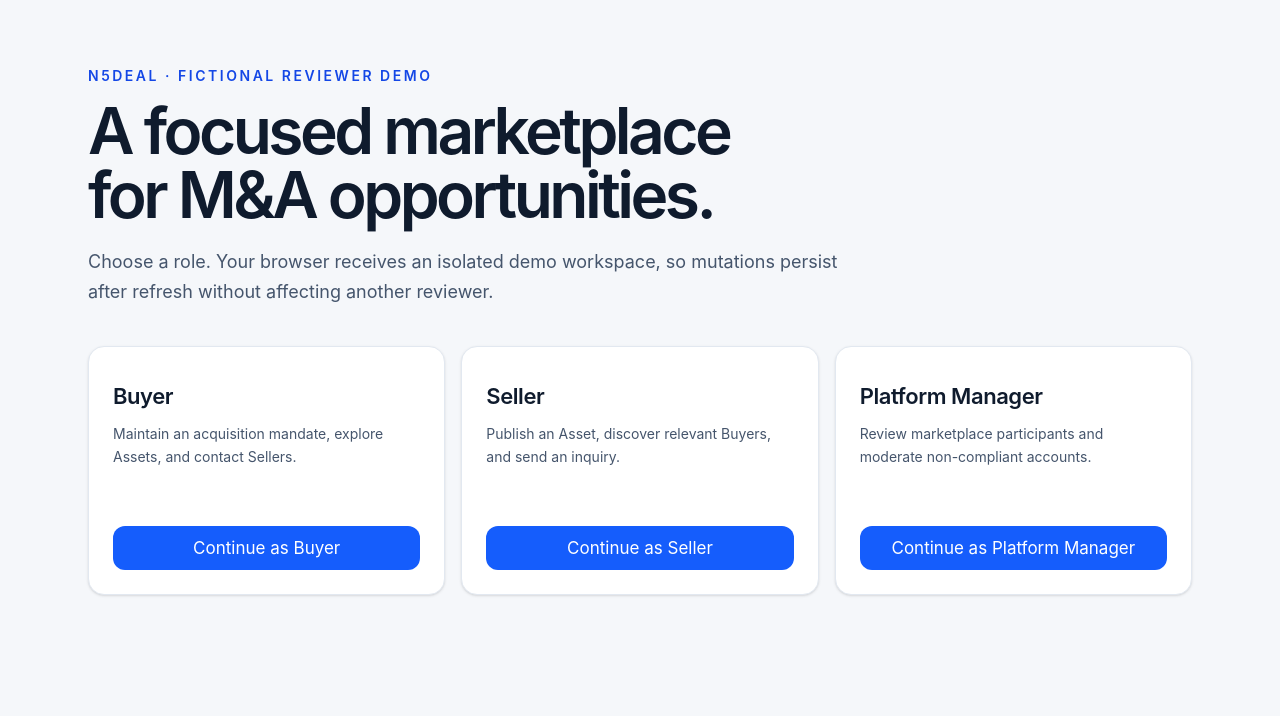
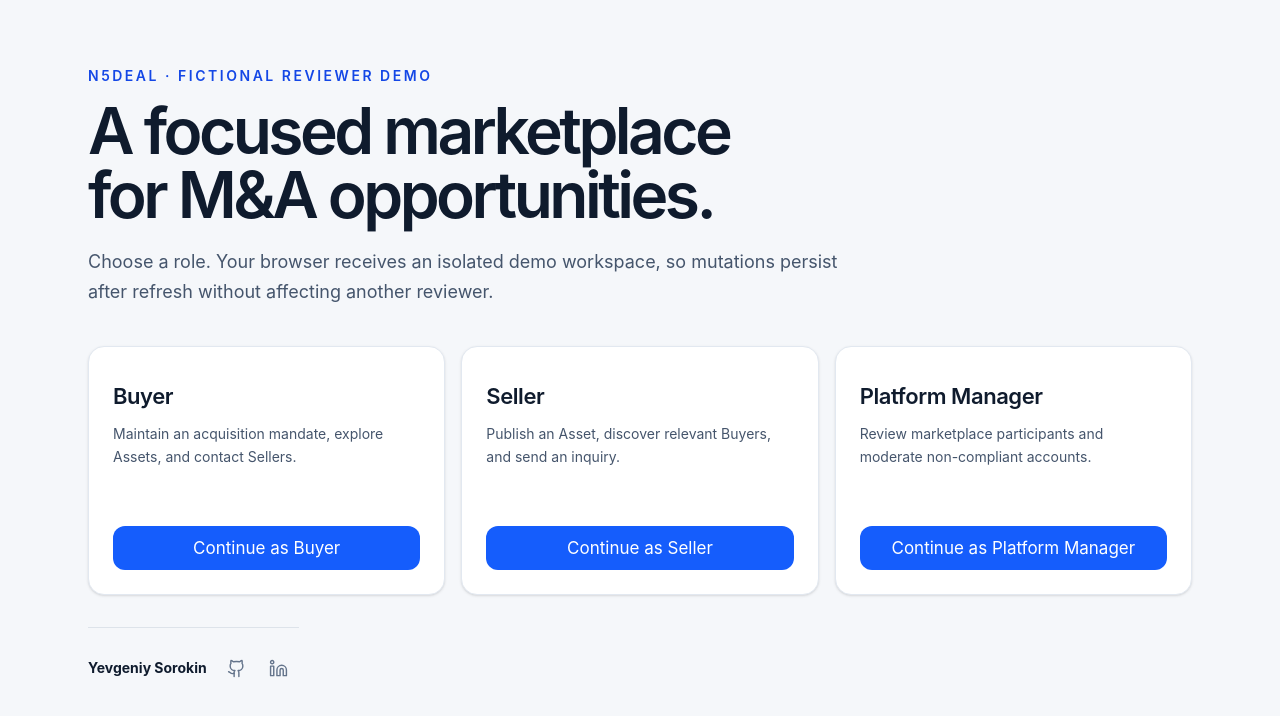
Before and after one commit to ewgenij87snwork/deals-marketplace-prototype, a Next.js app: page / in a window 1280 px wide. Shown: the top 716 px of the page. Built offline with nearby package versions, Linux system fonts and the light colour scheme.

Commit message:
feat: add creator contact signature

```diff
--- a/src/app/globals.css
+++ b/src/app/globals.css
@@ -103,8 +103,12 @@ button:disabled {
   color: #fff;
 }
 .switch-link {
+  border: 1px solid #33445e;
+}
+.sidebar-footer {
   margin-top: auto;
-  border: 1px solid #33445e;
+  display: grid;
+  gap: 12px;
 }
 .session-controls {
   display: grid;
@@ -128,6 +132,76 @@ button:disabled {
   color: #fecaca;
   font-size: 13px;
   line-height: 1.4;
+}
+.creator-signature {
+  display: flex;
+  width: max-content;
+  max-width: 100%;
+  align-items: center;
+  gap: 10px;
+  font-style: normal;
+}
+.creator-signature__name {
+  margin: 0;
+  color: var(--ink);
+  font-size: 14px;
+  font-weight: 650;
+  line-height: 1.35;
+  white-space: nowrap;
+}
+.creator-signature__links {
+  display: flex;
+  flex: 0 0 auto;
+  gap: 2px;
+}
+.creator-signature__link {
+  width: 40px;
+  height: 40px;
+  display: inline-flex;
+  align-items: center;
+  justify-content: center;
+  border-radius: 9px;
+  color: var(--muted);
+  text-decoration: none;
+  transition:
+    background-color 0.2s cubic-bezier(0.16, 1, 0.3, 1),
+    color 0.2s cubic-bezier(0.16, 1, 0.3, 1),
+    transform 0.2s cubic-bezier(0.16, 1, 0.3, 1);
+}
+.creator-signature__link:hover {
+  background: #e8eef8;
+  color: var(--primary);
+}
+.creator-signature__link:active {
+  transform: translateY(1px);
+}
+.creator-signature--sidebar {
+  gap: 8px;
+  padding-top: 16px;
+  border-top: 1px solid #33445e;
+}
+.creator-signature--sidebar .creator-signature__name {
+  color: #e6edf6;
+}
+.creator-signature--sidebar .creator-signature__link {
+  width: 36px;
+  height: 36px;
+  color: #9fb0c5;
+}
+.creator-signature--sidebar .creator-signature__links {
+  gap: 1px;
+}
+.creator-signature--sidebar .creator-signature__link:hover {
+  background: #1c2d47;
+  color: #fff;
+}
+.creator-signature--welcome {
+  margin-top: 32px;
+  padding-top: 20px;
+  border-top: 1px solid var(--border);
+}
+.creator-signature--mobile {
+  display: none;
 }
 .content {
   flex: 1;
@@ -591,6 +665,20 @@ details > summary:hover {
   color: var(--ink);
   text-decoration: none;
 }
+@media (max-width: 1000px) {
+  .sidebar-footer {
+    margin-top: 0;
+  }
+  .creator-signature--sidebar {
+    display: none;
+  }
+  .creator-signature--mobile {
+    display: flex;
+    margin: 0 18px 28px;
+    padding-top: 20px;
+    border-top: 1px solid var(--border);
+  }
+}
 @media (min-width: 601px) and (max-width: 1000px) {
   .app-shell {
     display: block;
--- a/src/app/page.tsx
+++ b/src/app/page.tsx
@@ -1,4 +1,5 @@
 import { PersonaChooser } from '@/components/persona-chooser';
+import { CreatorSignature } from '@/components/creator-signature';
 
 const notices: Record<string, string> = {
   session: 'Your demo session expired or is no longer available.',
@@ -34,6 +35,7 @@ export default async function WelcomePage({
         </p>
       )}
       <PersonaChooser />
+      <CreatorSignature className="creator-signature--welcome" />
     </main>
   );
 }
--- a/src/components/app-shell.tsx
+++ b/src/components/app-shell.tsx
@@ -1,6 +1,7 @@
 import Link from 'next/link';
 import type { ReactNode } from 'react';
 import type { Principal } from '@/server/policy/authorization';
+import { CreatorSignature } from '@/components/creator-signature';
 import { ResetDemoButton } from '@/components/reset-demo-button';
 
 export function AppShell({
@@ -46,10 +47,13 @@ export function AppShell({
             </Link>
           ))}
         </nav>
-        <Link href="/" className="switch-link">
-          Switch persona
-        </Link>
-        <ResetDemoButton />
+        <div className="sidebar-footer">
+          <CreatorSignature className="creator-signature--sidebar" />
+          <Link href="/" className="switch-link">
+            Switch persona
+          </Link>
+          <ResetDemoButton />
+        </div>
       </aside>
       <main className="content">
         <div className="content-inner">
@@ -57,6 +61,7 @@ export function AppShell({
           <h1>{title}</h1>
           {children}
         </div>
+        <CreatorSignature className="creator-signature--mobile" />
       </main>
     </div>
   );
--- /dev/null
+++ b/src/components/creator-signature.tsx
@@ -0,0 +1,40 @@
+import { Github, Linkedin, type LucideIcon } from 'lucide-react';
+
+const profiles: Array<{ href: string; icon: LucideIcon; label: string }> = [
+  {
+    href: 'https://github.com/ewgenij87snwork',
+    icon: Github,
+    label: 'GitHub',
+  },
+  {
+    href: 'https://www.linkedin.com/in/yevgeniy-sorokin-829b7b18a/',
+    icon: Linkedin,
+    label: 'LinkedIn',
+  },
+];
+
+export function CreatorSignature({ className = '' }: { className?: string }) {
+  return (
+    <address
+      aria-label="Yevgeniy Sorokin profiles"
+      className={`creator-signature ${className}`.trim()}
+    >
+      <p className="creator-signature__name">Yevgeniy Sorokin</p>
+      <div className="creator-signature__links">
+        {profiles.map(({ href, icon: Icon, label }) => (
+          <a
+            aria-label={`${label} profile for Yevgeniy Sorokin (opens in a new tab)`}
+            className="creator-signature__link"
+            href={href}
+            key={label}
+            rel="author noopener noreferrer"
+            target="_blank"
+            title={label}
+          >
+            <Icon aria-hidden="true" size={19} strokeWidth={1.8} />
+          </a>
+        ))}
+      </div>
+    </address>
+  );
+}
```
Also changed, not shown: 2 other files (tests, documents, lock files or other folders).
